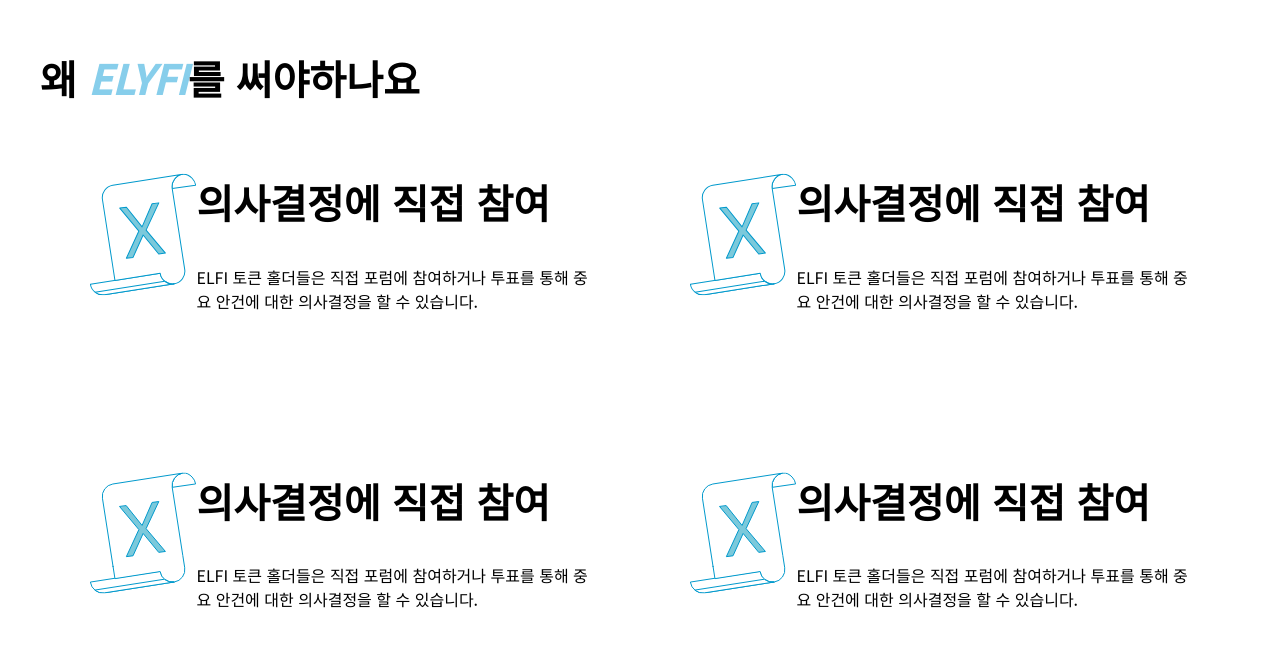
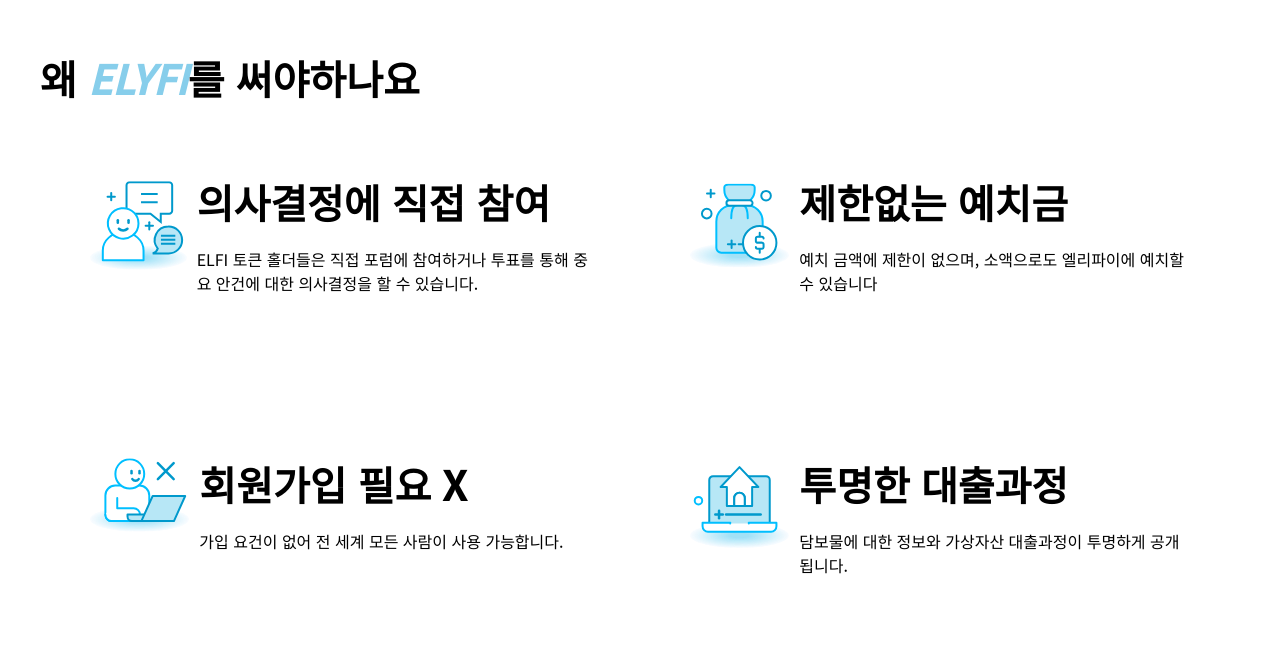
Before and after one commit to shchocho/COPYSITE_DAY_1, a plain HTML site: page index.html in a window 1280 px wide. Shown: the part 3301-3947 px from the top of the page. Drawn offline with Linux system fonts and the light colour scheme.

Commit message:
COPYSITE(2-4)-CONTAINER PART

```diff
--- a/css/style.css
+++ b/css/style.css
@@ -144,8 +144,6 @@ a{
 
   }
 
-
-
   /* -----------------------------------contents----------- */
   #contents-wrap{
     margin-top:100px;
@@ -163,7 +161,6 @@ a{
     /* grid-gap: 30px;
     gap: 30px; */
   }
-
 
   /* ----------------------------------------섹션1------------- */
 
@@ -339,6 +336,14 @@ section.fifth .items-container > div {
   padding: 0;
 }
 
+section.fifth .items-container > div > div {
+  margin-left: 10px;
+}
+
+section.fifth .items-container > div > div > h2 {
+  margin-bottom: 0;
+}
+
 
 
 
--- a/index.html
+++ b/index.html
@@ -248,34 +248,37 @@
         <h2>왜 <i style="font-weight:bold; color:skyblue;">ELYFI</i>를 써야하나요</h2>
         <div class="items-container">
           <div>
-            <img src="./img/sec4/sec_forth_img_1.svg">
+            <img src="./img/sec5/sec_fifth_img_1.svg">
             <div>
               <h2>의사결정에 직접 참여</h2>
               <p>ELFI 토큰 홀더들은 직접 포럼에 참여하거나 투표를 통해 중요 안건에 대한 의사결정을 할 수 있습니다.</p>
             </div>
           </div>
           <div>
-            <img src="./img/sec4/sec_forth_img_1.svg">
+            <img src="./img/sec5/sec_fifth_img_2.svg">
             <div>
-              <h2>의사결정에 직접 참여</h2>
-              <p>ELFI 토큰 홀더들은 직접 포럼에 참여하거나 투표를 통해 중요 안건에 대한 의사결정을 할 수 있습니다.</p>
+              <h2>제한없는 예치금</h2>
+              <p>예치 금액에 제한이 없으며, 소액으로도 엘리파이에 예치할 수 있습니다</p>
             </div>
           </div>
           <div>
-            <img src="./img/sec4/sec_forth_img_1.svg">
+            <img src="./img/sec5/sec_fifth_img_3.svg">
             <div>
-              <h2>의사결정에 직접 참여</h2>
-              <p>ELFI 토큰 홀더들은 직접 포럼에 참여하거나 투표를 통해 중요 안건에 대한 의사결정을 할 수 있습니다.</p>
+              <h2>회원가입 필요 X</h2>
+              <p>가입 요건이 없어 전 세계 모든 사람이 사용 가능합니다.</p>
             </div>
           </div>
           <div>
-            <img src="./img/sec4/sec_forth_img_1.svg">
+            <img src="./img/sec5/sec_fifth_img_4.svg">
             <div>
-              <h2>의사결정에 직접 참여</h2>
-              <p>ELFI 토큰 홀더들은 직접 포럼에 참여하거나 투표를 통해 중요 안건에 대한 의사결정을 할 수 있습니다.</p>
+              <h2>투명한 대출과정</h2>
+              <p>담보물에 대한 정보와 가상자산 대출과정이 투명하게 공개됩니다.</p>
             </div>
           </div>
         </div>
+      </section>
+      <section class="sixth">
+
       </section>
 
     </div>
```
Also changed, not shown: img/sec5/sec_fifth_img_1.svg (added), img/sec5/sec_fifth_img_2.svg (added), img/sec5/sec_fifth_img_3.svg (added), img/sec5/sec_fifth_img_4.svg (added).
